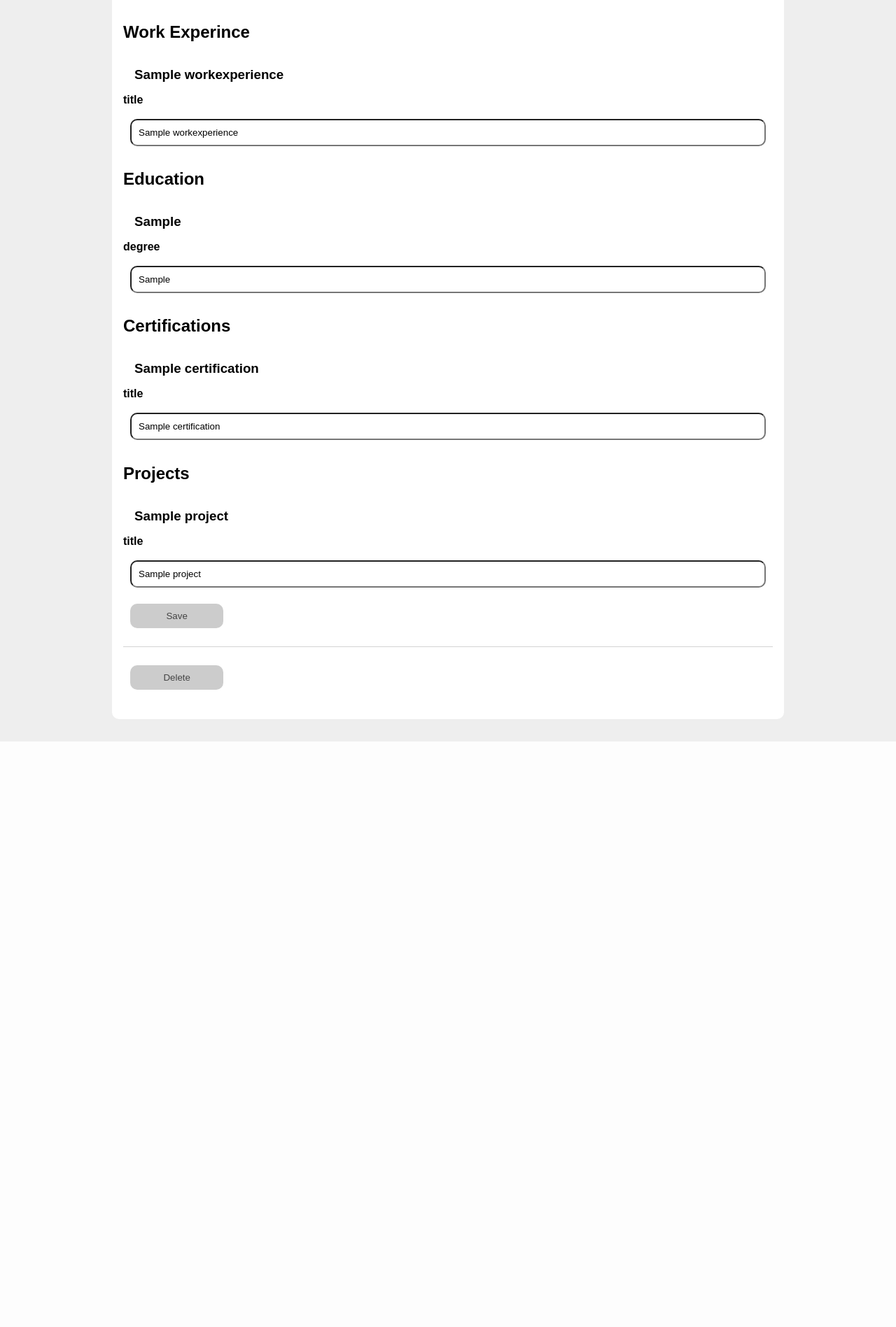
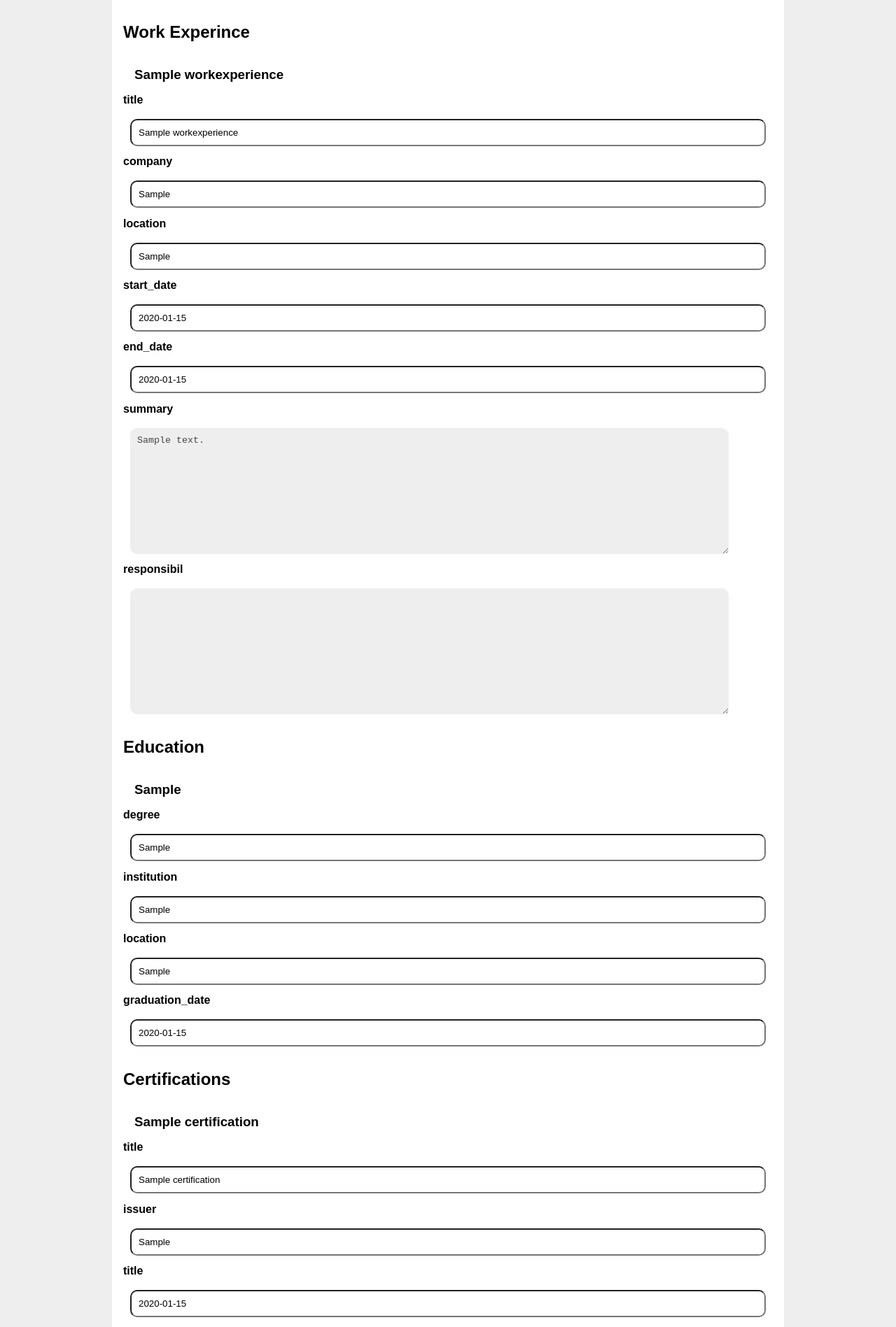
Before and after one commit to JoelPaterno/easy-apply, a Flask app: page /1/update in a window 1280 px wide. Shown: the part 1035-2932 px from the top of the page at 70% size. Before the commit the page ends 2095 px from the top, so only its background shows below. Run offline with Flask 3, Linux system fonts and the light colour scheme; the visitor is signed in with stand-in values (Sample User, id 1); tables that the repository leaves empty hold one stand-in row (Sample ...).

Commit message:
update resume page

```diff
--- a/easyapplyapp/templates/app/update.html
+++ b/easyapplyapp/templates/app/update.html
@@ -26,6 +26,18 @@
         <h3>{{ we.title }}</h3>
         <label for="title">title</label>
         <input name="title" id="title" value="{{ we.title }}">
+        <label for="company">company</label>
+        <input name="company" id="company" value="{{ we.company }}">
+        <label for="location">location</label>
+        <input name="location" id="location" value="{{ we.location }}">
+        <label for="start_date">start_date</label>
+        <input name="start_date" id="start_date" value="{{ we.start_date }}">
+        <label for="end_date">end_date</label>
+        <input name="end_date" id="end_date" value="{{ we.end_date }}">
+        <label for="summary">summary</label>
+        <textarea name="summary" id="summary">{{ resume.summary }}</textarea>
+        <label for="responsibil">responsibil</label>
+        <textarea name="responsibil" id="responsibil">{{ resume.responsibil }}</textarea>
       {% endfor %}
     {% endif %}
     {% if educations %}
@@ -34,6 +46,12 @@
         <h3>{{ ed.degree }}</h3>
         <label for="degree">degree</label>
         <input name="degree" id="degree" value="{{ ed.degree }}">
+        <label for="institution">institution</label>
+        <input name="institution" id="institution" value="{{ ed.institution }}">
+        <label for="location">location</label>
+        <input name="location" id="location" value="{{ ed.location }}">
+        <label for="graduation_date">graduation_date</label>
+        <input name="graduation_date" id="graduation_date" value="{{ ed.graduation_date }}">
       {% endfor %}
     {% endif %}
     {% if certifications %}
@@ -42,6 +60,10 @@
         <h3>{{ cert.title }}</h3>
         <label for="ctitle">title</label>
         <input name="ctitle" id="ctitle" value="{{ cert.title }}">
+        <label for="issuer">issuer</label>
+        <input name="issuer" id="issuer" value="{{ cert.issuer }}">
+        <label for="issuer">title</label>
+        <input name="issuer" id="issuer" value="{{ cert.date_obtained }}">
       {% endfor %}
     {% endif %}
     {% if projects %}
```
Also changed, not shown: other parts of easyapplyapp/templates/app/update.html (+4 -0 lines), README.md.
